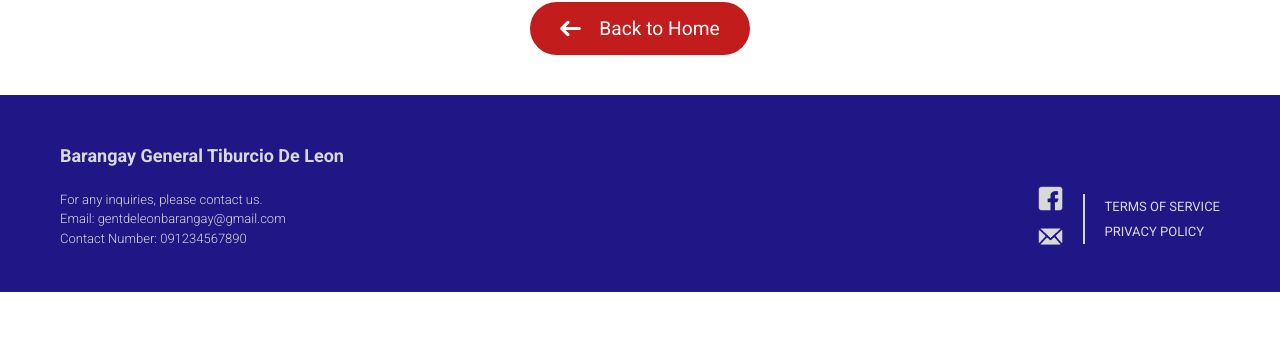
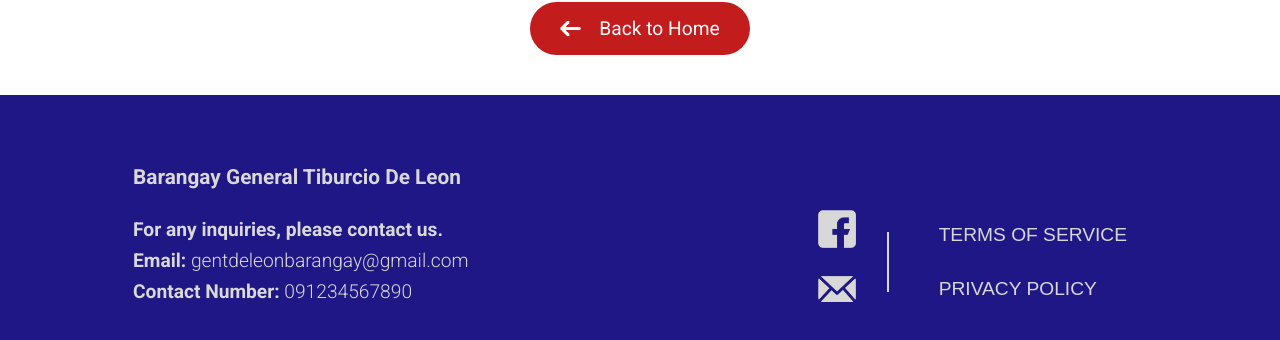
Before and after one commit to Gothboi26/SeniorWEb, a React (Create React App) app in the folder companion/: page /chat in a window 1280 px wide. Shown: the part 1144-1484 px from the top of the page. Before the commit the page ends 1436 px from the top, so only its background shows below. Built offline with nearby package versions, Linux system fonts and the light colour scheme; no server answers.

Commit message:
Added a modal feature in Footer.
- Added a modal for Terms of Service and Privacy Policy.

```diff
--- a/companion/src/Footer.css
+++ b/companion/src/Footer.css
@@ -1,28 +1,28 @@
 /* ----- Footer Section ----- */
 .App-footer {
   background-color: #1f1785;
-  padding: 20px 0;
+  padding: 40px 20px; /* Keeps padding consistent */
   width: 100%;
+  display: flex;
+  justify-content: center; /* Centers content */
 }
 
 /* Footer main container */
 .footer-section {
   color: #d9d8d8;
-  margin: 0 auto;
+  width: 85%; /* Reduced from 90% for less side margin */
+  max-width: 1100px; /* Prevents stretching on large screens */
   padding: 20px;
-  font-size: 14px;
+  font-size: 1.2rem; /* Increased text size */
   text-align: left;
   display: flex;
   flex-direction: column;
-  max-width: 1200px; /* Prevents stretching on large screens */
 }
 
 /* Footer title */
 .App-footer h1 {
-  font-size: 18px;
-  margin-top: 10px;
-  margin-bottom: 20px;
-  text-align: left;
+  font-size: 1.3rem; /* Increased size for better visibility */
+  margin: 10px 0 20px;
 }
 
 /* Footer content - Desktop: Row Layout */
@@ -31,50 +31,55 @@
   flex-direction: row;
   justify-content: space-between;
   align-items: center;
-  gap: 20px;
+  gap: 30px; /* Increased gap for better spacing */
+  margin: 0 auto; /* Ensures content stays in center */
+  width: 100%;
 }
 
 /* Left side - Contact Information */
 .footer-text1 {
   flex: 1;
+  max-width: 450px; /* Prevents text from stretching */
 }
 
 .footer-text1 p {
   color: #d9d9d9;
-  font-size: 13px;
+  font-size: 1.2rem; /* Increased text size */
   margin: 0;
-  line-height: 1.5;
+  line-height: 1.6; /* Slightly increased for better readability */
 }
 
 /* Icons & Links Container */
 .footer-icons-and-links {
   display: flex;
   align-items: center;
-  gap: 20px;
+  gap: 30px;
 }
 
-/* Icons - Facebook & Email */
+/* Icons - Facebook & Email (Aligned Vertically) */
 .footer-icons {
   display: flex;
-  flex-direction: column;
+  flex-direction: column; /* Changed to vertical alignment */
   align-items: center;
-  gap: 10px;
+  gap: 15px;
 }
 
 .footer-icons img {
-  width: 25px;
+  width: 40px; /* Increased size */
   height: auto;
-  transition: transform 0.3s;
+  transition: transform 0.3s ease-in-out;
 }
 
+/* Hover Effect for Icons */
 .footer-icons img:hover {
-  transform: scale(1.1);
+  transform: scale(1.2) rotate(5deg); /* Slight rotation for a modern effect */
+  filter: brightness(1.3); /* Makes it brighter */
 }
 
 /* Vertical Separator Line */
 .vertical-line {
   width: 2px;
-  height: 50px;
+  height: 60px; /* Made it a bit taller */
   background-color: #d9d8d8;
 }
 
@@ -83,30 +88,124 @@
   display: flex;
   flex-direction: column;
   align-items: flex-start;
-  gap: 10px;
+  gap: 12px; /* Adjusted spacing */
 }
 
 .footer-link {
   color: #d9d8d8;
-  font-size: 13px;
+  font-size: 1.2rem; /* Increased text size */
   text-decoration: none;
-  transition: color 0.3s;
+  transition: color 0.3s, transform 0.3s ease-in-out;
+}
+
+/* Hover Effect for Footer Links */
+.footer-link:hover {
+  color: #ffd700;
+  transform: translateX(5px); /* Adds a subtle slide effect */
+}
+
+/* ----- Modal Popup Window ----- */
+.modal-overlay {
+  position: fixed;
+  top: 0;
+  left: 0;
+  width: 100%;
+  height: 100%;
+  background: rgba(0, 0, 0, 0.6); /* Dark background */
+  display: flex;
+  align-items: center;
+  justify-content: center;
+  z-index: 1000;
+}
+
+.modal-content {
+  background: white;
+  padding: 50px;
+  border-radius: 15px;
+  width: 60%;
+  max-width: 600px;
+  text-align: left;
+  position: relative;
+  box-shadow: 0px 4px 15px rgba(0, 0, 0, 0.3);
+  overflow-y: auto;
+  max-height: 80vh;
+}
+
+/* Modal Text Styling */
+.modal-content h2,
+.modal-content h3 {
+  color: #333;
+  margin-bottom: 10px;
+}
+
+.modal-content h2 {
+  text-align: center;
+}
+
+.modal-content h3 {
+  text-align: left;
+}
+
+.modal-content p {
+  color: #555;
+  margin: 8px 0;
+  line-height: 1.6;
+}
+
+.modal-content ul {
+  margin: 10px 0;
+  padding-left: 20px;
+}
+
+.modal-content li {
+  margin: 5px 0;
+  list-style-type: disc;
+}
+
+/* Close Button */
+.close-button {
+  position: absolute;
+  top: 10px;
+  right: 15px;
+  font-size: 24px;
+  cursor: pointer;
+  font-weight: bold;
+  color: #555;
+  transition: color 0.3s ease;
+}
+
+.close-button:hover {
+  color: #e63946;
+}
+
+/* Footer Link (Button) */
+.footer-link {
+  background: none;
+  border: none;
+  color: #d9d8d8;
+  font-size: 1.2rem;
+  cursor: pointer;
+  transition: color 0.3s ease, transform 0.2s;
 }
 
 .footer-link:hover {
   color: #ffd700;
+  transform: scale(1.1);
 }
+
+
 
 /* ----- Responsive Adjustments ----- */
 @media (max-width: 768px) {
   .footer-content {
     flex-direction: column;
     text-align: center;
+    gap: 20px;
   }
 
   .footer-icons-and-links {
     flex-direction: column;
-    gap: 10px;
+    gap: 15px;
   }
 
   .footer-links {
--- a/companion/src/Footer.js
+++ b/companion/src/Footer.js
@@ -1,20 +1,37 @@
-import React from "react";
-import { Link } from "react-router-dom";
+import React, { useState } from "react";
 import "./Footer.css";
 import fb from "./assets/fb.png"; // Facebook logo
 import email from "./assets/email.png"; // Email logo
 
 function Footer() {
+  // State to track if the modal is open and its content
+  const [isModalOpen, setIsModalOpen] = useState(false);
+  const [modalContent, setModalContent] = useState("");
+
+  // Function to open the modal with specific content
+  const openModal = (content) => {
+    setModalContent(content);
+    setIsModalOpen(true);
+  };
+
+  // Function to close the modal
+  const closeModal = () => {
+    setIsModalOpen(false);
+    setModalContent("");
+  };
+
   return (
+    <>
       <footer className="App-footer">
         <div className="footer-section">
           <h1>Barangay General Tiburcio De Leon</h1>
           <div className="footer-content">
             <div className="footer-text1">
               <p>
-              For any inquiries, please contact us. <br />
-              Email: gentdeleonbarangay@gmail.com <br />
-              Contact Number: 091234567890
+                <strong>For any inquiries, please contact us.</strong>
+                <br />
+                <strong>Email:</strong> gentdeleonbarangay@gmail.com <br />
+                <strong>Contact Number:</strong> 091234567890
               </p>
             </div>
             <div className="footer-icons-and-links">
@@ -27,22 +44,140 @@ function Footer() {
                   <img src={fb} alt="Facebook-Logo" className="icon fb-logo" />
                 </a>
                 <a href="mailto:gentdeleonbarangay@gmail.com">
-                <img src={email} alt="Email-Logo" className="icon email-logo" />
+                  <img
+                    src={email}
+                    alt="Email-Logo"
+                    className="icon email-logo"
+                  />
                 </a>
               </div>
               <div className="vertical-line"></div>
               <div className="footer-links">
-              <Link to="/terms" className="footer-link">
+                {/* Updated Links to open Modal */}
+                <button className="footer-link"
+                  onClick={() => openModal(
+                      `<h2>Terms of Service</h2>
+                      <h3>1. Introduction</h3>
+                      <p>Welcome to Barangay General Tiburcio De Leon’s official website. By accessing or using our website, you agree to comply with these Terms of Service (TOS). If you do not agree with any part of these terms, please do not use our website.</p>
+
+                      <h3>2. Use of the Website</h3>
+                      <p>This website is intended for informational and community services only.</p>
+                      <ul>
+                        <li>You agree not to use this site for any illegal or fraudulent activities.</li>
+                        <li>You must not upload, share, or distribute harmful, offensive, or malicious content.</li>
+                        <li>The barangay reserves the right to modify or terminate access to this website at any time.</li>
+                      </ul>
+
+                      <h3>3. User Accounts & Authentication</h3>
+                      <ul>
+                        <li>If registration is required, you must provide accurate and complete information.</li>
+                        <li>You are responsible for maintaining the security of your login credentials.</li>
+                        <li>Unauthorized access to other users’ accounts is strictly prohibited.</li>
+                      </ul>
+
+                      <h3>4. Content Ownership & Intellectual Property</h3>
+                      <p>All logos, text, images, and information on this website are the property of Barangay General Tiburcio De Leon unless otherwise stated.</p>
+                      <p>You may not copy, reproduce, or distribute any content without prior written consent from the barangay office.</p>
+
+                      <h3>5. Limitation of Liability</h3>
+                      <p>The barangay is not liable for any technical errors, security breaches, or interruptions in the website’s services.</p>
+                      <p>We do not guarantee that all information on this site is always accurate and up-to-date.</p>
+
+                      <h3>6. Modification of Terms</h3>
+                      <p>The barangay reserves the right to update these Terms of Service at any time.</p>
+                      <p>Users will be notified of any changes, and continued use of the website signifies acceptance of the updated terms.</p>
+
+                      <h3>7. Contact Information</h3>
+                      <p>If you have any concerns regarding these Terms of Service, you may contact us:</p>
+                      <p><strong>Email: </strong>gentdeleonbarangay@gmail.com</p>
+                      <p><strong>Phone: </strong>091234567890</p>
+                      `
+                    )
+                  }
+                >
                   TERMS OF SERVICE
-              </Link>
-              <Link to="/privacy" className="footer-link">
+                </button>
+
+                <button className="footer-link"
+                  onClick={() => openModal(
+                      `<h2>Privacy Policy</h2>
+
+                      <h3>1. Introduction</h3>
+                      <p>Barangay General Tiburcio De Leon values your privacy and is committed to protecting your personal data in compliance with the Data Privacy Act of 2012 (Republic Act No. 10173) of the Philippines.</p>
+                      <p>This Privacy Policy explains how we collect, use, store, and protect your personal information when you visit our website.</p>
+
+                      <h3>2. Personal Data We Collect</h3>
+                      <p>We may collect the following personal data:</p>
+                      <ul>
+                        <li>Name</li>
+                        <li>Email address</li>
+                        <li>Phone number</li>
+                        <li>IP address and browsing activity</li>
+                      </ul>
+
+                      <h3>3. How We Use Your Data</h3>
+                      <p>We collect your data for the following purposes:</p>
+                      <ul>
+                        <li>Communication: To respond to inquiries and provide barangay-related information.</li>
+                        <li>Security & Monitoring: To ensure the safety and integrity of our website.</li>
+                        <li>Feedback & Surveys: To improve barangay services based on user input.</li>
+                      </ul>
+
+                      <h3>4. Data Protection & Security</h3>
+                      <p>Your data is stored securely using encryption and access controls.</p>
+                      <p>We do not sell or share your personal data with third parties unless required by law.</p>
+                      <p>We comply with the Data Privacy Act of 2012 to ensure your information is protected.</p>
+
+                      <h3>5. Your Rights Under the Data Privacy Act</h3>
+                      <p>As a user, you have the right to:</p>
+                      <ul>
+                        <li>Access your personal data stored in our system.</li>
+                        <li>Correct or update any incorrect or incomplete information.</li>
+                        <li>Request deletion of your data unless legally required to keep it.</li>
+                        <li>Withdraw consent to data collection at any time.</li>
+                      </ul>
+
+                      <h3>6. Third-Party Links & External Services</h3>
+                      <p>Our website may contain links to external websites (e.g., Facebook, Email).</p>
+                      <p>We do not control these third-party sites and are not responsible for their privacy practices.</p>
+
+                      <h3>7. Cookies & Tracking Technologies</h3>
+                      <p>We may use cookies to enhance user experience and analyze website traffic.</p>
+                      <p>Users can disable cookies through their browser settings.</p>
+
+                      <h3>8. Updates to Privacy Policy</h3>
+                      <p>We may update this Privacy Policy from time to time to reflect new regulations or changes in our services.</p>
+                      <p>Users will be notified of any significant updates.</p>
+
+                      <h3>9. Contact Information</h3>
+                      <p>For concerns or questions regarding your privacy, you may contact:</p>
+                      <p><strong>Email: </strong>gentdeleonbarangay@gmail.com</p>
+                      <p><strong>Phone: </strong>091234567890</p>
+                      `
+                    )
+                  }
+                >
                   PRIVACY POLICY
-              </Link>
+                </button>
+
               </div>
             </div>
           </div>
         </div>
       </footer>
+
+      {/* Popup Modal */}
+      {isModalOpen && (
+        <div className="modal-overlay">
+          <div className="modal-content">
+            <span className="close-button" onClick={closeModal}>
+              &times;
+            </span>
+            <div dangerouslySetInnerHTML={{ __html: modalContent }} />
+          </div>
+        </div>
+      )}
+    </>
   );
 }
 
```
Lines whose indentation alone changed are shown as unchanged.
